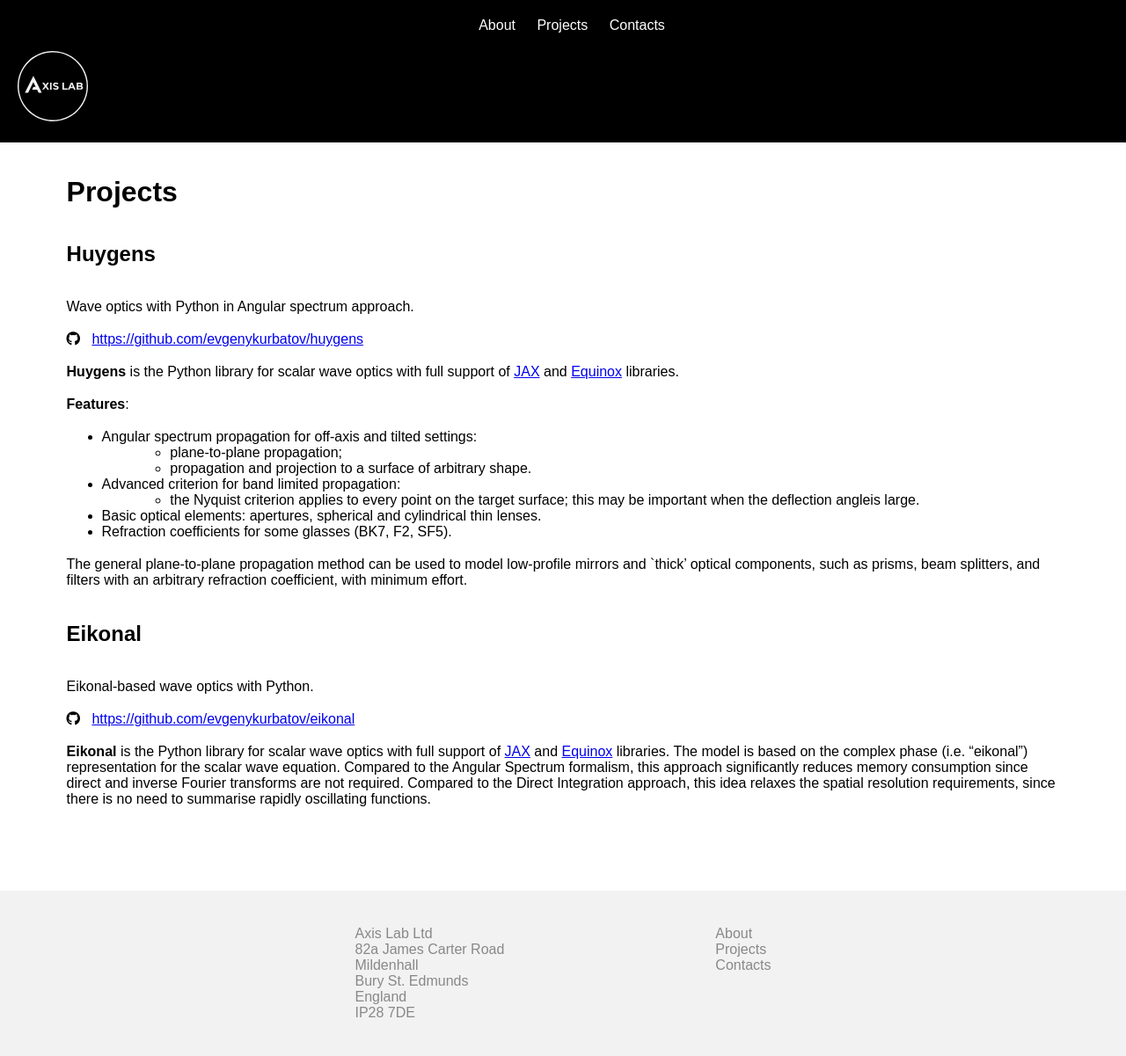
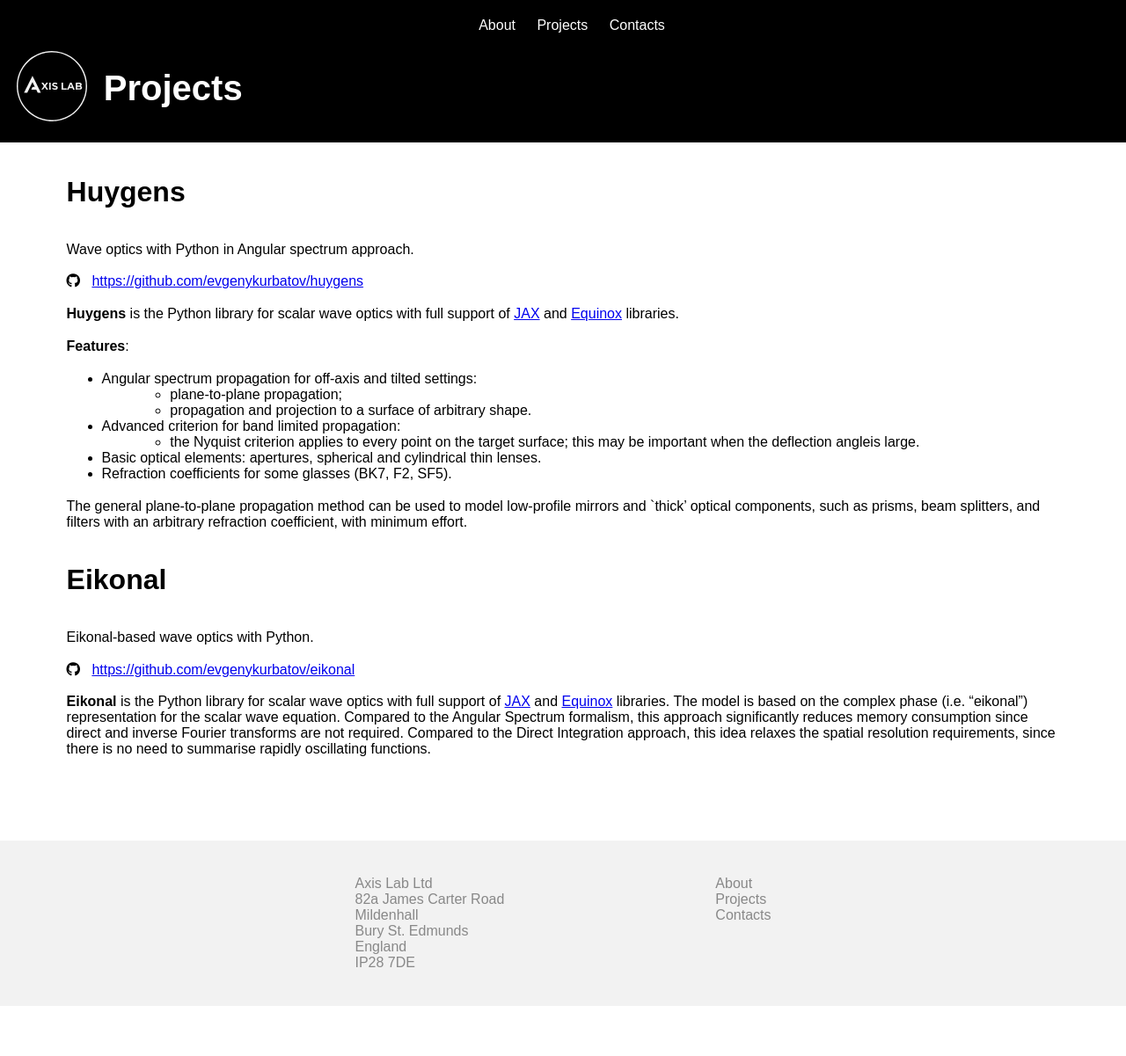
Before and after one commit to Axis-Lab-Ltd/axis-lab-ltd.github.io, a Jekyll site: the page built from projects.markdown, in a window 1280 px wide. Shown: the whole page at 88% size. Built offline with Jekyll 4.4.1, drawn with Linux system fonts in a browser that asks for light colours; our own code applies the rules of GitHub Pages for plain Markdown files; after the commit the page ends 1144 px from its top, so only the background shows below that.

Commit message:
Fixed page titles

```diff
--- a/_layouts/default.html
+++ b/_layouts/default.html
@@ -11,8 +11,11 @@
       <nav>
         {% include menu.html %}
       </nav>
-      <div class="logo">
-        <img src="{{ '/assets/images/logo_circle_2_lgray.svg' | relative_url }}" alt="Axis Lab Ltd">
+      <div class="branding">
+        <div class="logo">
+          <img src="{{ '/assets/images/logo_circle_2_lgray.svg' | relative_url }}" alt="Axis Lab Ltd">
+        </div>
+        <div class="head">{{ page.title }}</div>
       </div>
     </header>
 
--- a/assets/css/style.css
+++ b/assets/css/style.css
@@ -6,7 +6,7 @@ body {
 header {
   background-color: #000;
   color: #fff;
-  padding: 20px;
+  padding: 20px 0.5cm;
 }
 
 nav ul {
@@ -35,13 +35,24 @@ nav ul li a {
   width: 15em;
 }
 
+.branding {
+  display: flex;
+  align-items: center;
+  padding-top: 20px;
+  gap: 0.5cm;
+}
+
 .logo {
-  padding-top: 20px;
   text-align: left;
 }
 
 .logo img {
   width: 5em;
+}
+
+.head {
+  font-size: 2.5em;
+  font-weight: bold;
 }
 
 main {
--- a/contacts.markdown
+++ b/contacts.markdown
@@ -1,5 +1,6 @@
 ---
 layout: default
+title: Contacts
 ---
 
 **Evgeny Kurbatov**
--- a/projects.markdown
+++ b/projects.markdown
@@ -1,11 +1,9 @@
 ---
 layout: default
+title: Projects
 ---
 
-# Projects
-
-
-## Huygens
+# Huygens
 
 Wave optics with Python in Angular spectrum approach.
 
@@ -25,8 +23,7 @@ Wave optics with Python in Angular spectrum approach.
 The general plane-to-plane propagation method can be used to model low-profile mirrors and `thick' optical components, such as prisms, beam splitters, and filters with an arbitrary refraction coefficient, with minimum effort.
 
 
-
-## Eikonal
+# Eikonal
 
 Eikonal-based wave optics with Python.
 
```
